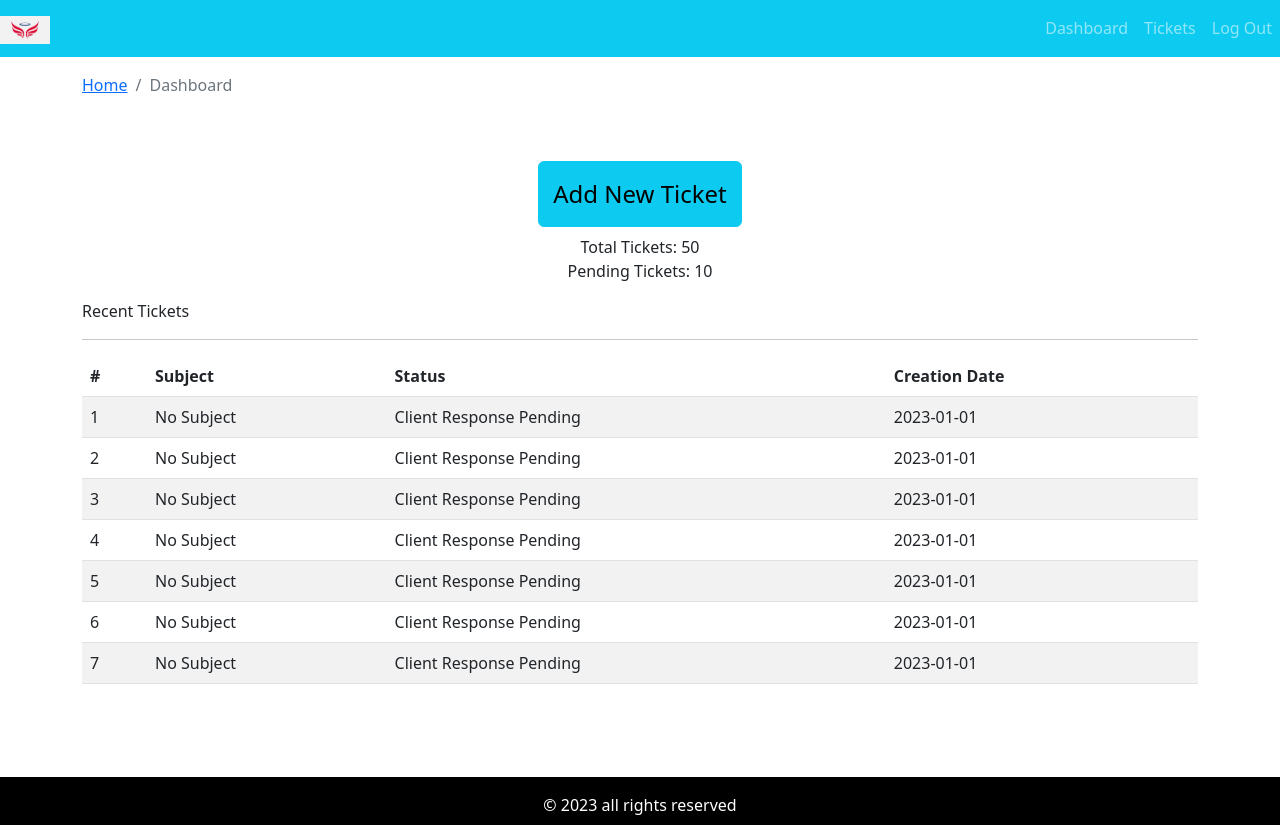
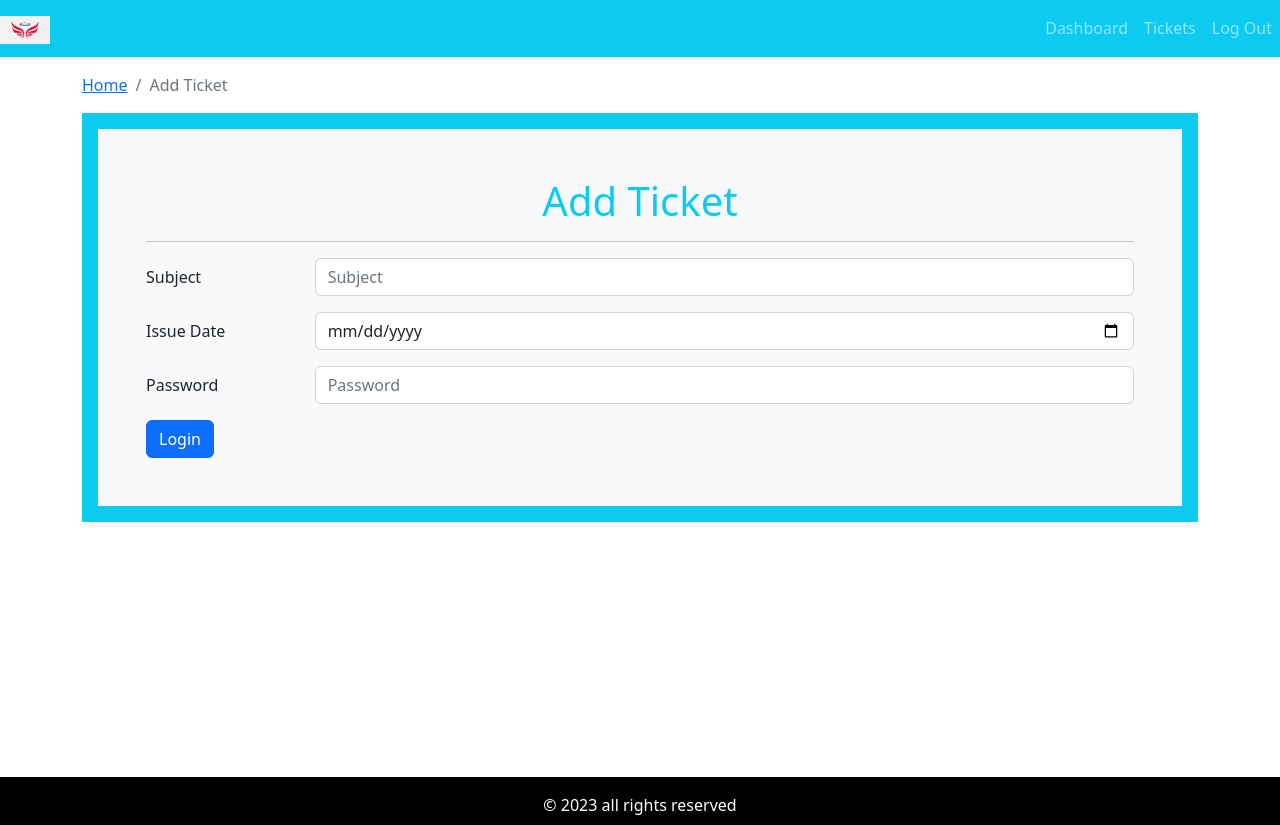
Before and after one commit to rahulsharma25/crm-frontend, a React (Create React App) app: page / in a window 1280 px wide. Built offline with nearby package versions, Linux system fonts and the light colour scheme.

Commit message:
CTS-8 adding new ticket form UI

```diff
--- a/src/App.js
+++ b/src/App.js
@@ -3,13 +3,15 @@ import './App.css';
 import { DefaultLayout } from './layout/defaultLayout';
 import { Dashboard } from './pages/dashboard/dashboard';
 import { Entry } from './pages/entry/entry';
+import { AddTicket } from './pages/new-ticket/addTicketPage';
 
 function App() {
   return (
     <div className="App">
       {/* <Entry /> */}
       <DefaultLayout>
-        <Dashboard/>
+        {/* <Dashboard/> */}
+        <AddTicket />
       </DefaultLayout>
     </div>
   );
--- /dev/null
+++ b/src/components/add-ticket-form/addTicketForm.js
@@ -0,0 +1,64 @@
+import React from 'react';
+import { Button, Col, Container, Form, Row } from 'react-bootstrap';
+import PropTypes from 'prop-types';
+
+export const AddTicketForm = ({handleOnChange, handleOnSubmit, formData}) => {
+  return (
+    <div className='container-fluid p-3 bg-info'>
+      <div className='p-5 bg-light'>
+        <h1 className='text-info text-center'>Add Ticket</h1>
+        <hr />
+        <Form onSubmit={handleOnSubmit}>
+          <Form.Group as={Row} className='mb-3' >
+            <Form.Label column sm={2}>Subject</Form.Label>
+            <Col sm={10}>
+              <Form.Control
+                type='text'
+                name='subject'
+                value={formData.subject}
+                onChange={handleOnChange}
+                placeholder='Subject'
+                required
+              />
+            </Col>
+          </Form.Group>
+
+          <Form.Group as={Row} className='mb-3' >
+            <Form.Label column sm={2}>Issue Date</Form.Label>
+            <Col sm={10}>
+              <Form.Control
+                type='date'
+                name='issueDate'
+                value={formData.issueDate}
+                onChange={handleOnChange}
+                placeholder='Date'
+                required
+              />
+            </Col>
+          </Form.Group>
+
+          <Form.Group as={Row} className='mb-3' >
+            <Form.Label column sm={2}>Password</Form.Label>
+            <Col sm={10}>
+              <Form.Control
+                type='password'
+                name='password'
+                value={formData.password}
+                onChange={handleOnChange}
+                placeholder='Password'
+                required
+              />
+            </Col>
+          </Form.Group>
+          <Button type='submit'>Login</Button>
+        </Form>
+      </div>
+    </div>
+  );
+};
+
+AddTicketForm.propTypes={
+  handleOnChange: PropTypes.func.isRequired,
+  handleOnSubmit: PropTypes.func.isRequired,
+  formData: PropTypes.object.isRequired
+};
--- a/src/components/breadcrumb/breadcrumb.js
+++ b/src/components/breadcrumb/breadcrumb.js
@@ -12,5 +12,5 @@ export const BreadcrumbComp = ({page}) => {
 };
 
 BreadcrumbComp.propTypes = {
-    page: PropTypes.object.isRequired
+    page: PropTypes.string.isRequired
 };
--- a/src/pages/dashboard/dashboard.js
+++ b/src/pages/dashboard/dashboard.js
@@ -8,7 +8,9 @@ export const Dashboard = () => {
   return (
     <Container>
         <Row>
-            <BreadcrumbComp page='Dashboard' />
+            <Col>
+                <BreadcrumbComp page='Dashboard' />
+            </Col>
         </Row>
         <Row>
             <Col className='mb-2 mt-5 text-center'>
--- /dev/null
+++ b/src/pages/new-ticket/addTicketPage.js
@@ -0,0 +1,44 @@
+import {React, useState} from 'react';
+import { Col, Container, Row } from 'react-bootstrap';
+import { BreadcrumbComp } from '../../components/breadcrumb/breadcrumb';
+import { AddTicketForm } from '../../components/add-ticket-form/addTicketForm';
+
+export const AddTicket = () => {
+    const inititalFormData = {
+        subject: '',
+        issueDate: '',
+        password: ''
+    };
+    const [formData, setformData] = useState(inititalFormData);
+
+    const handleOnChange = (e) => {
+        const {name, value} = e.target;
+        setformData({
+            ...formData,
+            [name]: value
+        });
+    };
+
+    const handleOnSubmit = (e) => {
+        e.preventDefault();
+        console.log('submit');
+    };
+    return (
+        <Container>
+            <Row>
+                <Col>
+                    <BreadcrumbComp page='Add Ticket' />
+                </Col>
+            </Row>
+            <Row>
+                <Col >
+                    <AddTicketForm
+                    handleOnChange={handleOnChange}
+                    handleOnSubmit={handleOnSubmit}
+                    formData={formData}
+                    />
+                </Col>
+            </Row>
+        </Container>
+  );
+};
```
